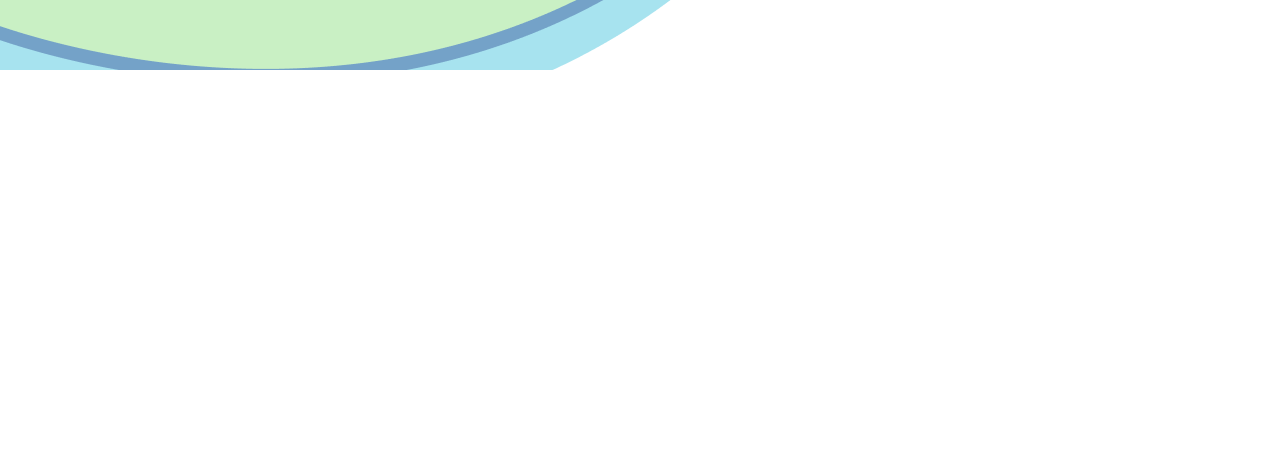
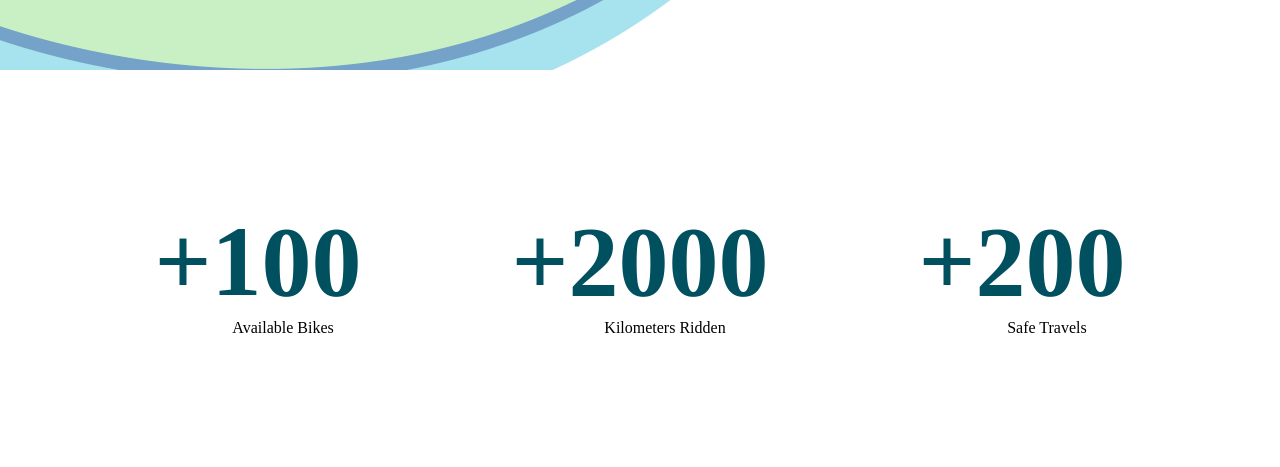
Before and after one commit to 1ASI0730-2510-4374-G1-SafeCycle/landing_page, a plain HTML site: page index.html in a window 1280 px wide. Shown: the part 830-1297 px from the top of the page. Before the commit the page ends 900 px from the top, so only its background shows below. Drawn offline with Linux system fonts and the light colour scheme; a web font is replaced by a local one.

Commit message:
feat: add stadistics html

```diff
--- a/index.html
+++ b/index.html
@@ -36,5 +36,21 @@
 
     </div>
 
+    <div class="stadistics">
+        <div class="statContainer">
+            <h2>+100</h2>
+            <p>Available Bikes</p>
+        </div>
+        <div class="statContainer">
+            <h2>+2000</h2>
+            <p>Kilometers Ridden</p>
+        </div>
+        <div class="statContainer">
+            <h2>+200</h2>
+            <p>Safe Travels</p>
+        </div>
+
+    </div>
+
 </body>
 </html>
```
